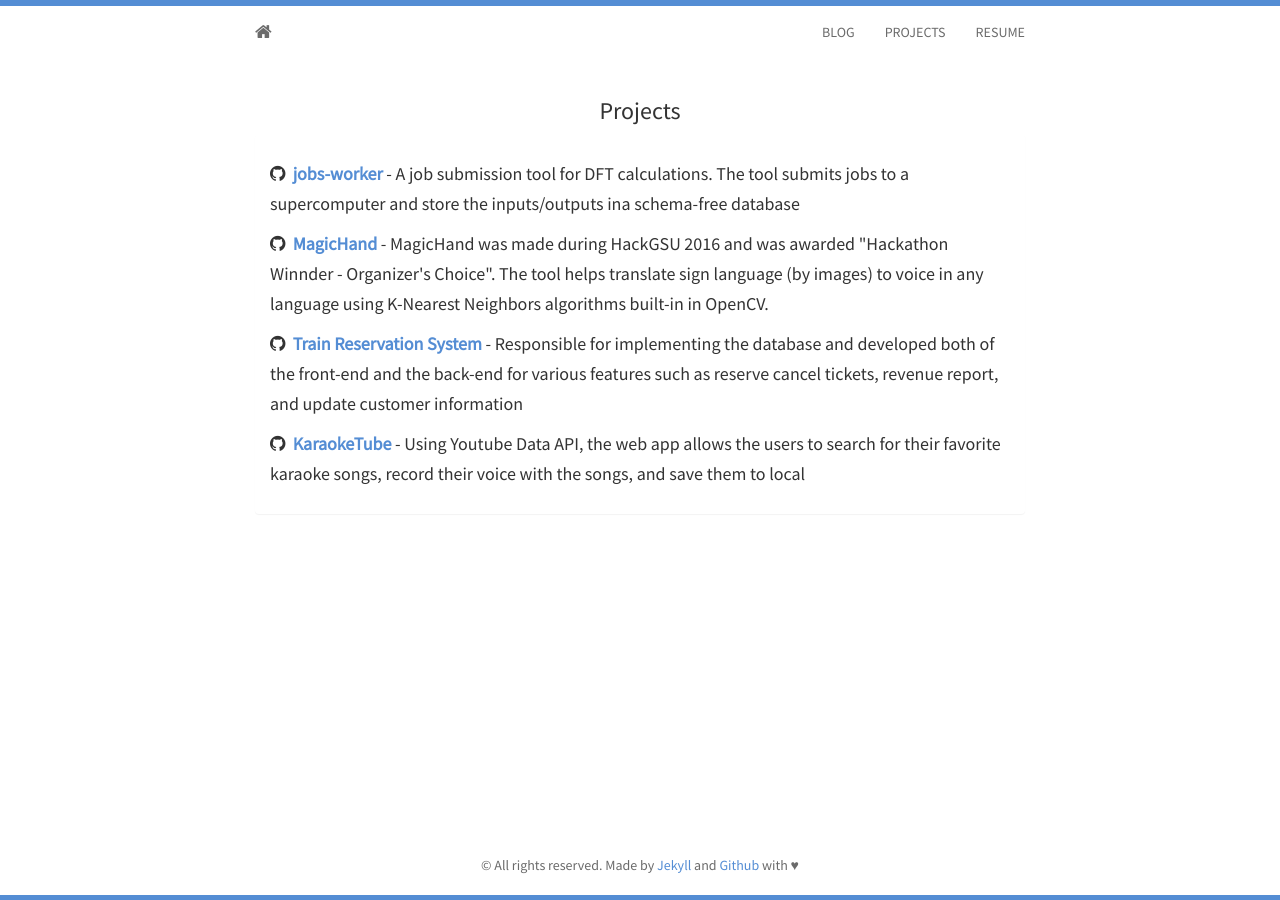
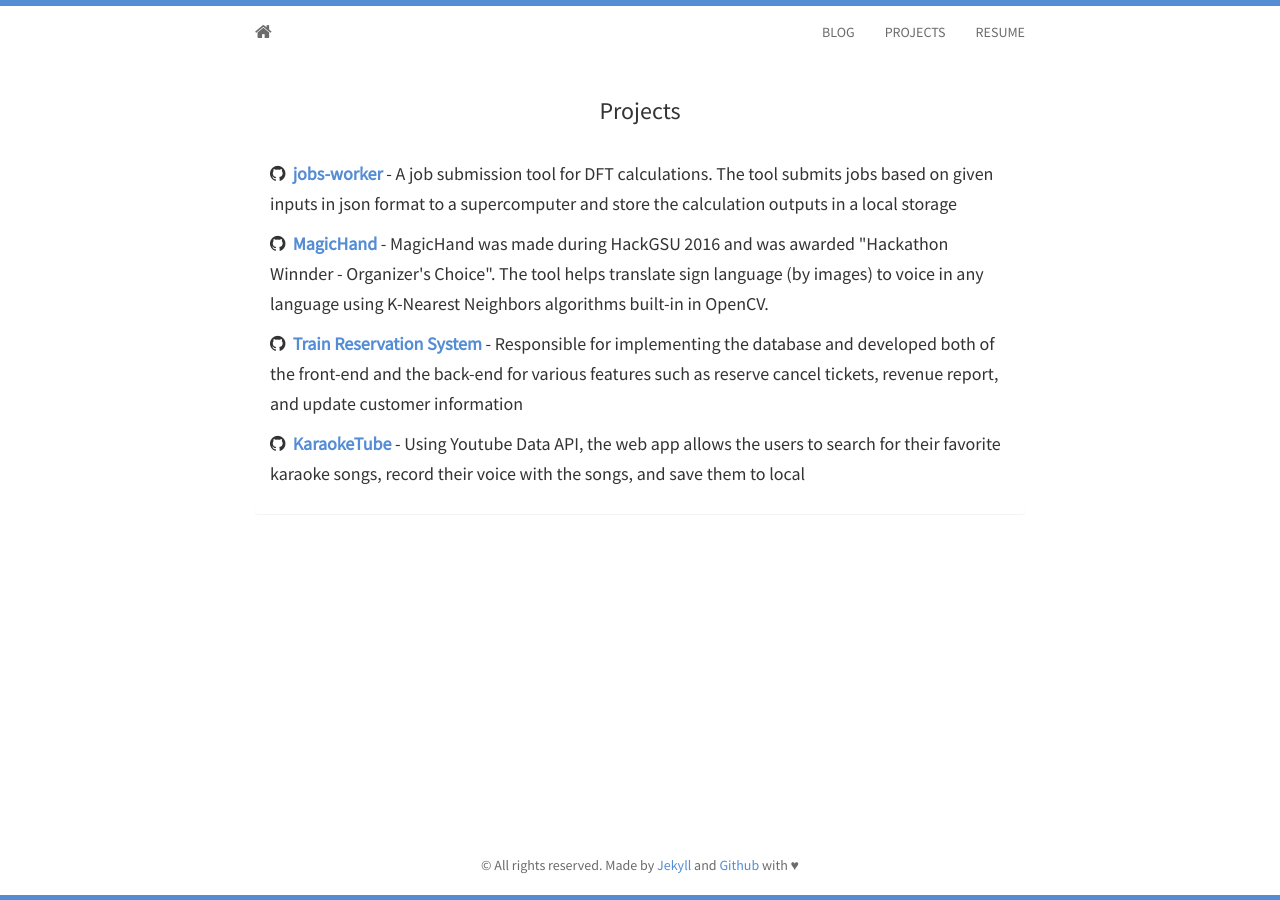
Before and after one commit to daivinhtran/daivinhtran.github.io, a Jekyll site: the page built from projects.html, in a window 1280 px wide. Built offline with Jekyll 4.4.1, drawn with Linux system fonts in a browser that asks for light colours; nearby versions of some CDN libraries.

Commit message:
better description for projects

```diff
--- a/_includes/projects.html
+++ b/_includes/projects.html
@@ -5,7 +5,7 @@
     <div class="panel-body">
 		<h5>
 			<i class="fa fa-github"></i>&nbsp;&nbsp;<strong><a href="https://github.com/daivinhtran/jobs-worker">jobs-worker</a></strong>
-			- A job submission tool for DFT calculations. The tool submits jobs to a supercomputer and store the inputs/outputs ina schema-free database
+			- A job submission tool for DFT calculations. The tool submits jobs based on given inputs in json format to a supercomputer and store the calculation outputs in a local storage
 		</h5>
 		<h5>
 			<i class="fa fa-github"></i>&nbsp;&nbsp;<strong><a href="https://github.com/ngailapdi/sign-to-text">MagicHand</a></strong>
```
